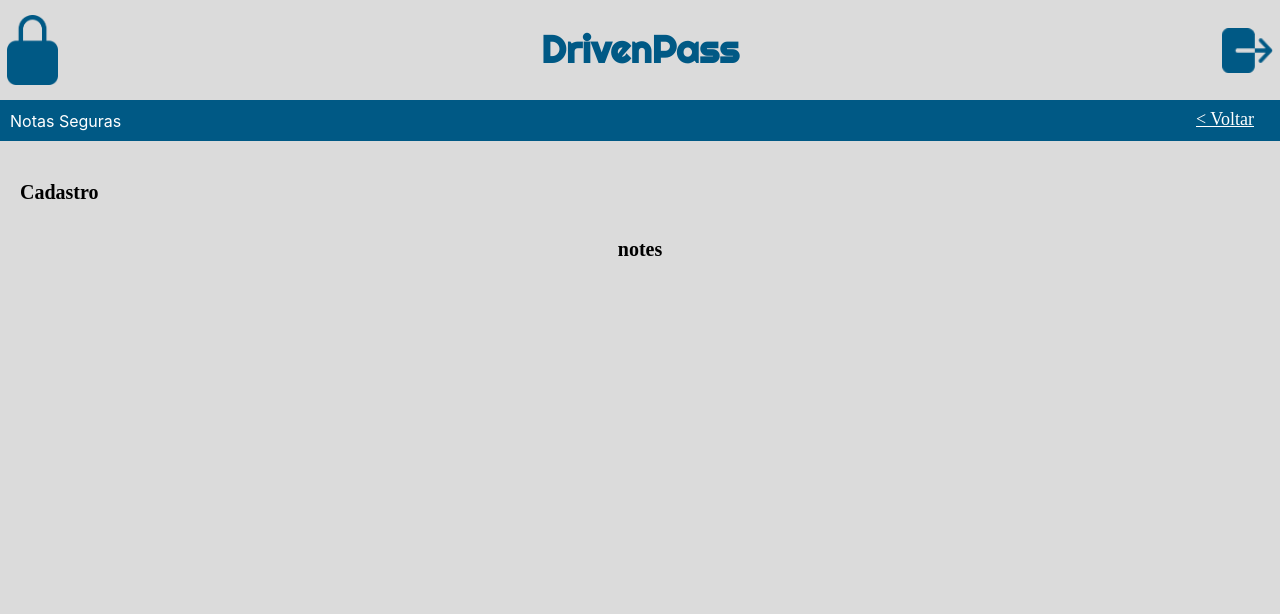
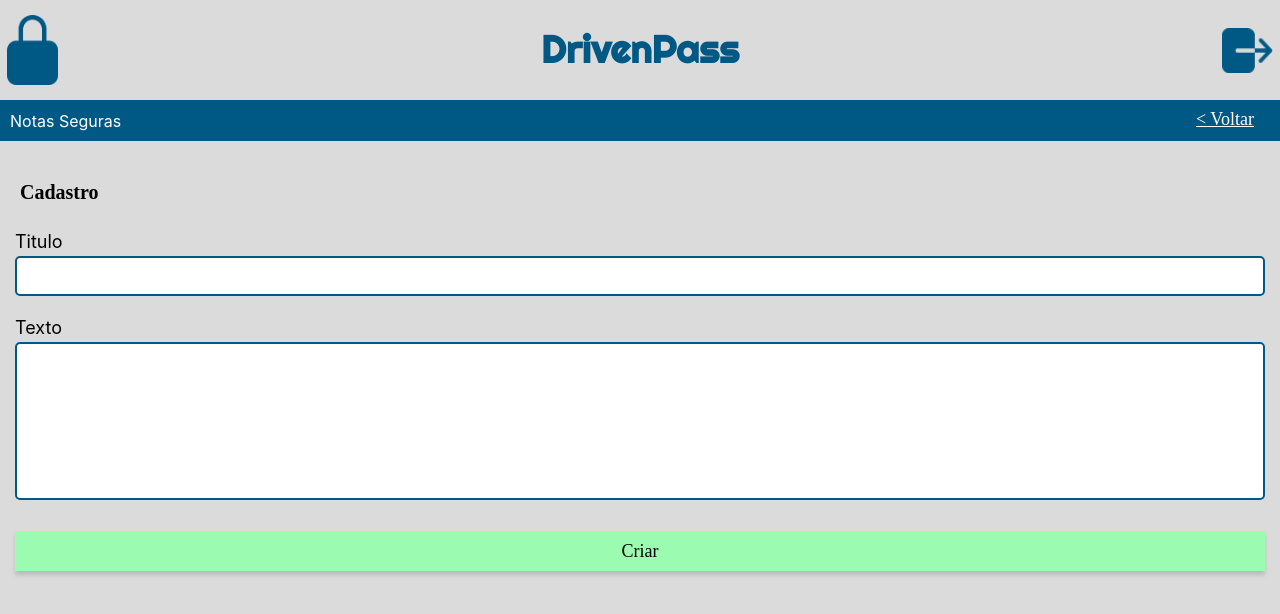
Before and after one commit to gabriel-victor933/project-drivenpass-front, a React (Vite) app: page /home/register/data/notes in a window 1280 px wide. Shown: the top 614 px of the page. Built offline with nearby package versions, Linux system fonts and the light colour scheme; sample sign-in values are in the browser's storage; a web font is replaced by a local one.

Commit message:
feat: adding notes registration page

```diff
--- a/src/App.tsx
+++ b/src/App.tsx
@@ -10,6 +10,7 @@
 import SelectedPassword from "./pages/SelectedPassword"
 import RegistrationLayoult from "./components/RegistrationLayoult"
 import CredentialsRegistration from "./pages/CredentialsRegistration"
+import NotesRegistration from "./pages/NotesRegistration"
 
 function App() {
 
@@ -29,7 +30,7 @@
             <Route path="register/type" element={<Categories />}/>
             <Route path="register/data" element={<RegistrationLayoult />}>
                 <Route path="credentials" element={<CredentialsRegistration />} />
-                <Route path="notes" element={<h1>notes</h1>} />
+                <Route path="notes" element={<NotesRegistration />} />
                 <Route path="cards" element={<h1>cards</h1>} />
                 <Route path="wifis" element={<h1>wifis</h1>} />
                 <Route path="*" element={<h1>not found!</h1>} />
--- /dev/null
+++ b/src/pages/NotesRegistration.tsx
@@ -0,0 +1,77 @@
+import { useMutation } from '@tanstack/react-query'
+import { ButtonStyled } from '../styles/ButtonStyled'
+import RegistrationFormStyle from "../styles/RegistrationFormStyle"
+import {useForm} from "react-hook-form"
+import Modal from '../components/Modal'
+import { useNavigate } from 'react-router-dom'
+import usePostData from '../hooks/usePostData'
+
+type NotesInput = {
+    title: string,
+    text: string
+
+}
+
+function NotesRegistration() {
+    const { register, handleSubmit, formState: {errors} } = useForm<NotesInput>()
+    const nav = useNavigate()
+
+    const post = useMutation({
+        mutationFn: (data: NotesInput) => {
+            console.log(data)
+            // eslint-disable-next-line react-hooks/rules-of-hooks
+            return usePostData<NotesInput>("notes",data);
+        },
+    })
+
+    function submit(data: NotesInput){
+        post.mutate(data)
+    }
+
+  return (
+    <>
+      <RegistrationFormStyle onSubmit={handleSubmit(submit)} >
+        <label>Titulo</label>
+        <input
+          type='text'
+          className={errors.title ? "error" : ""}
+          disabled={post.isPending}
+          {...register("title", { required: "Insira um Titulo!" })}
+        />
+        <small>{errors?.title?.message || ""}</small>
+
+        <label>Texto</label>
+        <textarea
+        rows={10} cols={33}
+        {...register("text", { required: "Insira um texto válido!" })}
+          className={errors.text ? "error" : ""}
+          disabled={post.isPending}
+        ></textarea>
+        <small>{errors?.text?.message || ""}</small>
+
+
+        <ButtonStyled>Criar</ButtonStyled>
+      </RegistrationFormStyle>
+
+      {post.isError && <Modal
+        title={"Não foi possivel Cadastrar A credencial!"}
+        description={`"${post.error?.response?.data.message || post.error.message}"`}
+        buttonMessage={"voltar"}
+        buttonfn={() => post.reset()}
+        color="#FB9B9B"
+        exitFn={() => post.reset()}
+      />}
+      {post.isSuccess && <Modal
+        title={"Credencial cadastrada!"}
+        description={``}
+        buttonMessage={"Voltar para o inicio!"}
+        buttonfn={() => nav("/home")}
+        color="#9BFBB0"
+        exitFn={() => post.reset()}
+      />}
+
+      </>
+  )
+}
+
+export default NotesRegistration
--- a/src/styles/FormStyle.tsx
+++ b/src/styles/FormStyle.tsx
@@ -18,7 +18,7 @@
     input {
         height: 40px;
         border-radius: 5px;
-        border: solid 3px #005985;
+        border: solid 2px #005985;
         margin-bottom: 2px;
     }
 
--- a/src/styles/RegistrationFormStyle.tsx
+++ b/src/styles/RegistrationFormStyle.tsx
@@ -9,6 +9,12 @@
         text-align: left;
     }
 
+    textarea {
+        resize: none;
+        border-radius: 5px;
+        border: solid 2px #005985;
+    }
+
 `
 
 export default RegistrationFormStyle
```
